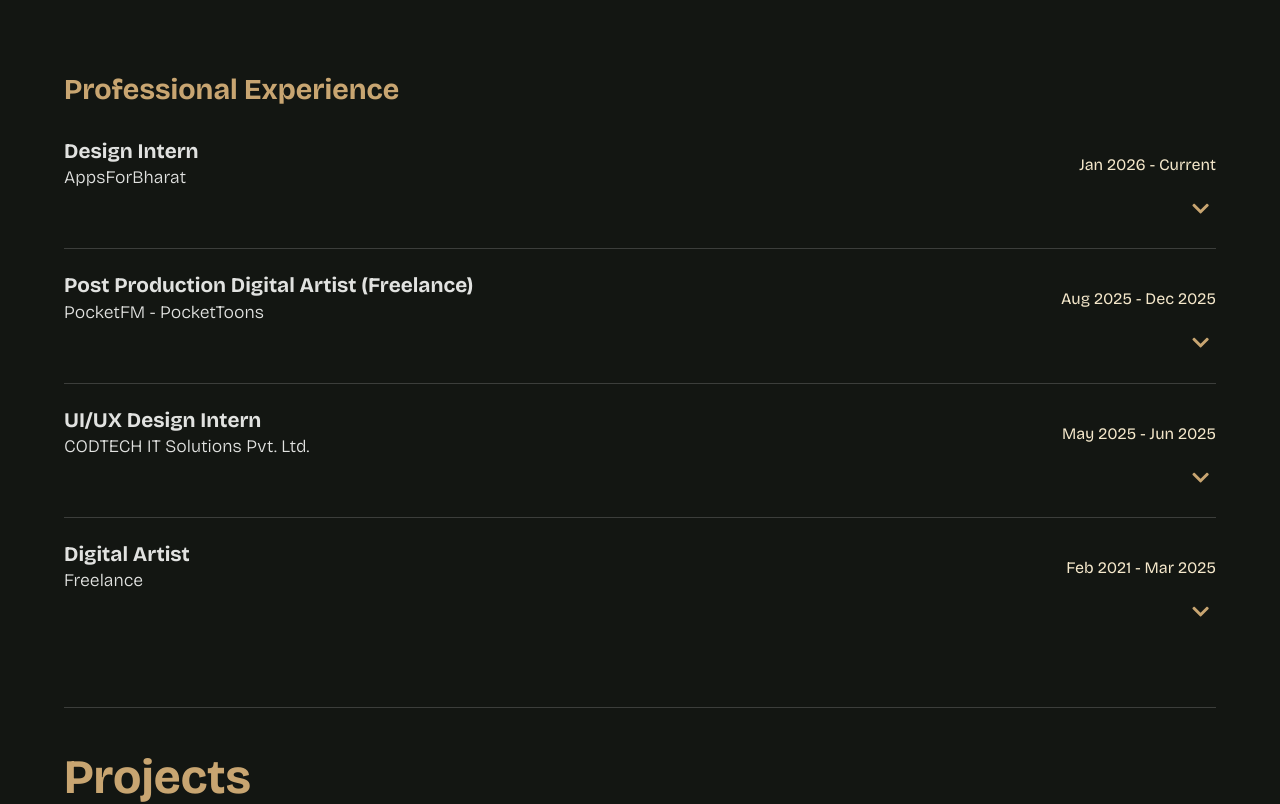
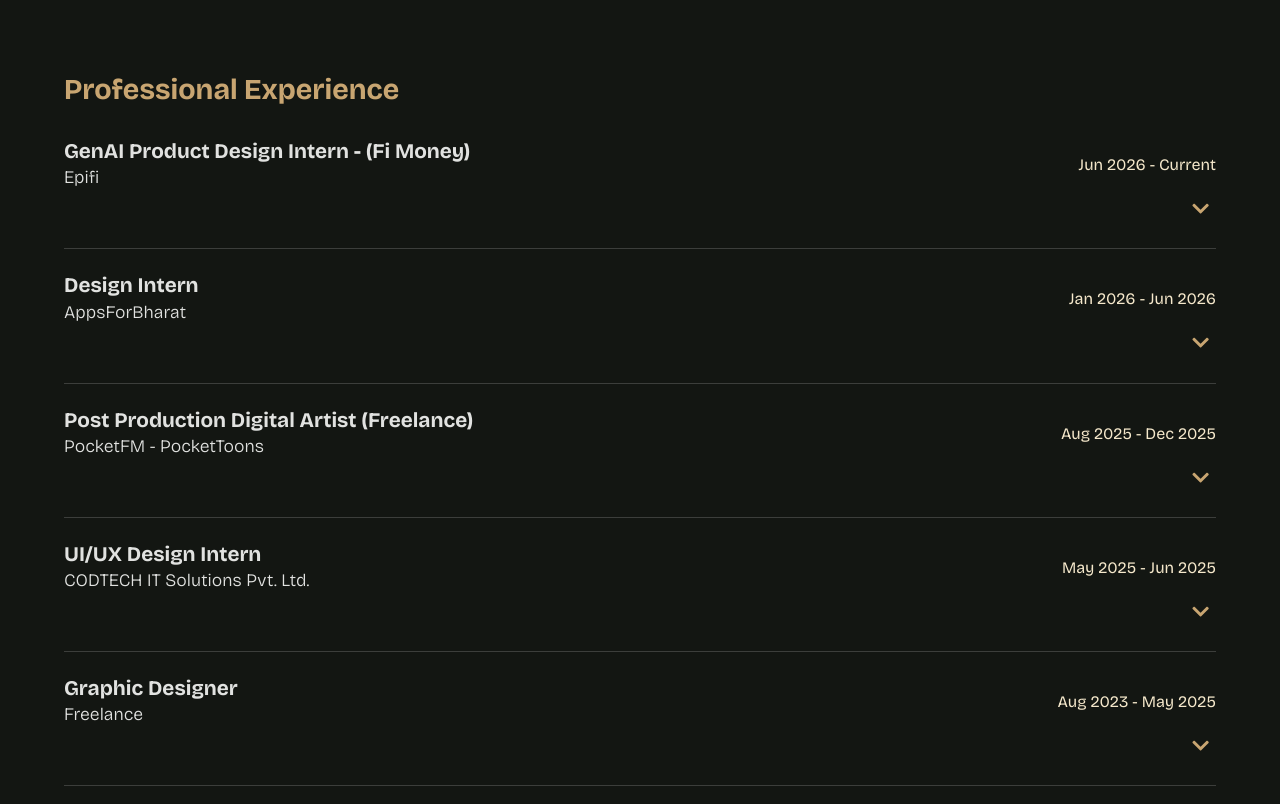
Before and after one commit to SBorkar2002/my-portfolio, a React (Vite) app: page / in a window 1280 px wide. Shown: the part 1760-2564 px from the top of the page. Built offline with nearby package versions, Linux system fonts and the light colour scheme.

Commit message:
Revise professional experience entries in App.jsx
Updated professional experience section with new internship details and adjusted dates for previous roles.

```diff
--- a/src/App.jsx
+++ b/src/App.jsx
@@ -97,14 +97,23 @@
 // --- Experience Data ---
 const professionalExperience = [
   {
+    title: 'GenAI Product Design Intern - (Fi Money)',
+    company: 'Epifi',
+    dates: 'Jun 2026 - Current',
+    description: [
+      'Design frames and visual assets for Tetriz, Epifi B2B engineering intelligence platform, using Figma, Remotion and Claude Code',
+      'Automated frame creation pipeline by building custom Claude skill files, maintained and updated in a shared repository',
+      'Produce editorial-style animations using ElevenLabs and Higgsfield targeting CTOs and engineering decision-makers'
+    ]
+  },
+  {
     title: 'Design Intern',
     company: 'AppsForBharat',
-    dates: 'Jan 2026 - Current',
+    dates: 'Jan 2026 - Jun 2026',
     description: [
-      'Created engaging graphic designs and edited videos for marketing and internal communications.',
-      'Contributed to employer branding initiatives by designing creative assets and visual campaigns.',
-      'Designed blog UI layouts to enhance user experience',
-      'Developed custom mascots to strengthen the company’s brand identity.'
+      'Designed end-to-end blog UI in Figma including home page, article page, card components and tab navigation across mobile and desktop',
+      'Contributed to employer branding through creative assets, visual campaigns and custom mascots',
+      'Leveraged AI tools including Veo, Flow and Nanobanana for video generation in employer branding campaigns'
     ]
   },
   {
@@ -127,6 +136,14 @@
       'Developed a fully responsive webpage using HTML, CSS, and JavaScript, achieving 100% cross-device compatibility.',
       'Created a mobile app redesign prototype, reducing user pain points by 30% as identified through usability surveys.',
       'Designed AR/VR interface mockups focused on accessibility, enhancing interaction clarity for diverse user groups.'
+    ]
+  },
+  {
+    title: 'Graphic Designer',
+    company: 'Freelance',
+    dates: 'Aug 2023 - May 2025',
+    description: [
+      'Delivered posters, logos, banners and social media posts for brand consistency across 2 years of client work'
     ]
   },
   {
```
